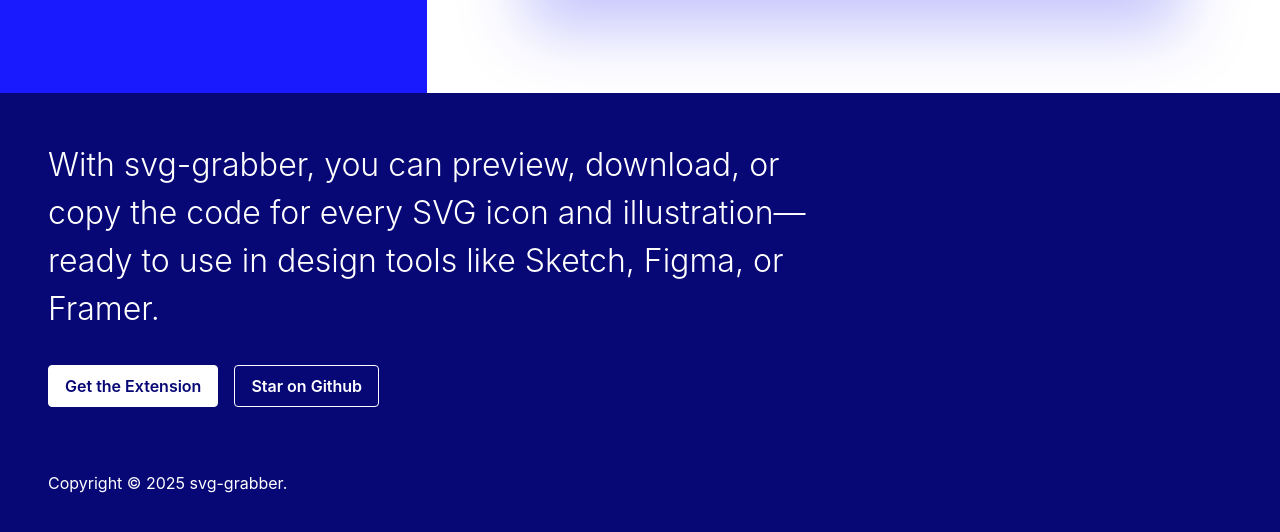
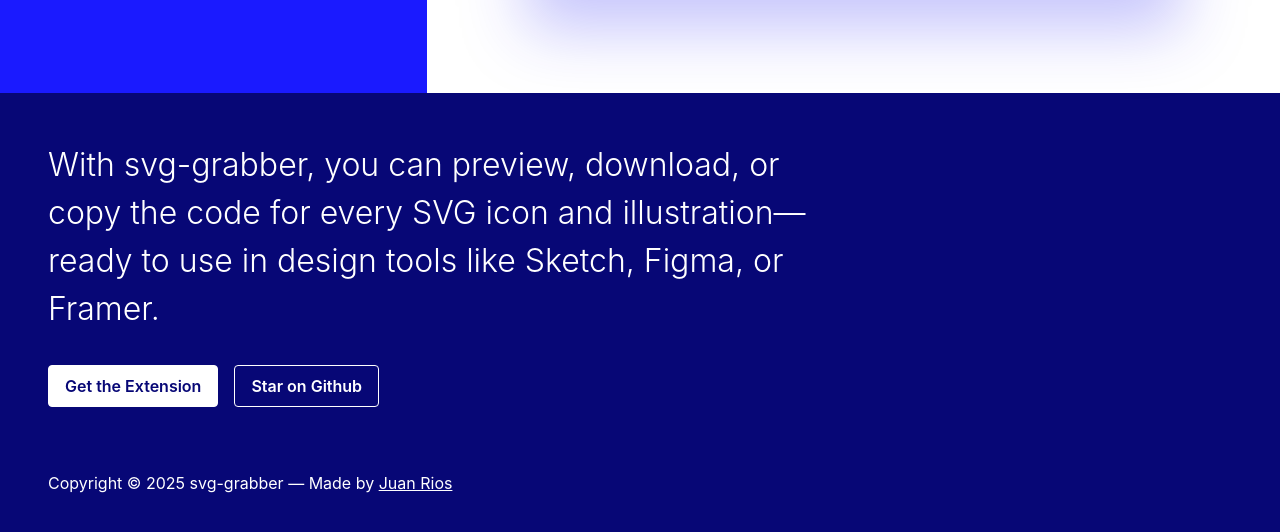
Before and after one commit to riosjuan/svg-grabber.com, a website built with Vite: page index.html in a window 1280 px wide. Shown: the part 652-1184 px from the top of the page. Built offline with nearby package versions, Linux system fonts and the light colour scheme.

Commit message:
Added link to juanrios.me

```diff
--- a/index.html
+++ b/index.html
@@ -73,7 +73,11 @@
 					>Star on Github</a
 				>
 			</div>
-			<footer class="footer">Copyright &copy; <span id="year"></span> svg-grabber.</footer>
+			<footer class="footer">Copyright &copy; <span id="year"></span> svg-grabber —
+        <span>
+          Made by <a class="footer-link" href="https://juanrios.me">Juan Rios</a>
+        </span>
+      </footer>
 		</div>
 	</body>
 	<script>
--- a/style.css
+++ b/style.css
@@ -211,3 +211,12 @@
 .footer {
 	margin-block-start: auto;
 }
+
+.footer-link {
+	color: var(--color-white);
+	transition: color 200ms ease-in-out;
+
+	&:hover {
+		opacity: 0.6;
+	}
+}
```
Also changed, not shown: 1 other file.
